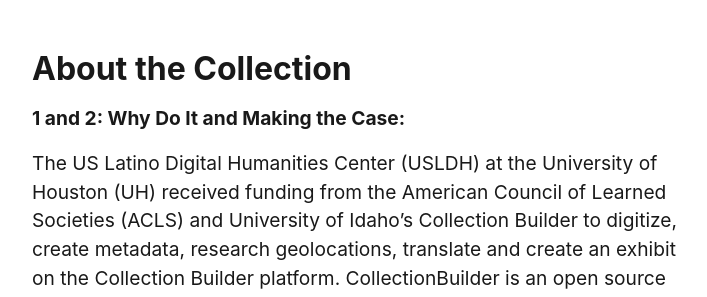
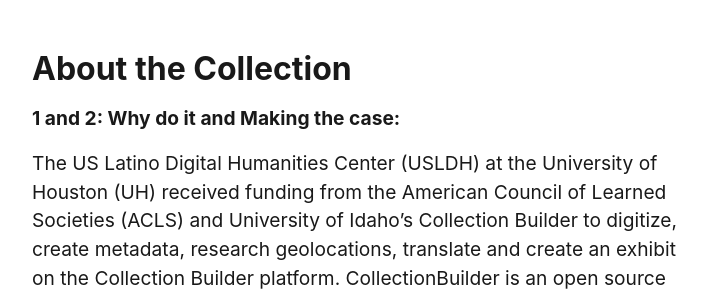
Before and after one commit to RecoveryAPP/hispanictheater, a Jekyll site: the page built from pages/about.md, in a window 1280 px wide and 900 px high, scrolled down 469 px. Shown: the part 154-451 px from the top of the window, without its empty margins (283-990 px from the left). Built offline with Jekyll 4.4.1, drawn with Linux system fonts in a browser that asks for light colours.

Commit message:
fixed capitalization

```diff
--- a/pages/about.md
+++ b/pages/about.md
@@ -14,7 +14,7 @@
 
 ## About the Collection
 
-<b>1 and 2: Why Do It and Making the Case:</b>
+<b>1 and 2: Why do it and Making the case:</b>
 <p>The US Latino Digital Humanities Center (USLDH) at the University of Houston (UH) received funding from the American Council of Learned Societies (ACLS) and University of Idaho’s Collection Builder to digitize, create metadata, research geolocations, translate and create an exhibit on the Collection Builder platform. CollectionBuilder is an open source tool for creating digital collection and exhibit websites that are driven by metadata and powered by modern static web technology.</p>
 
 <p>The Nicolás Kanellos Hispanic Theater Collection is one of the largest archival collections on this topic in the United States. This collection centers the Hispanic community within US theater production and highlights the role that Hispanic theater (actors, writers, producers, musicians, technicians, artists and many others) played in the creation of cultural and sociopolitical capital. The collection documents a rich theater community that includes well known, up and coming and amateur participants. In addition, it also locates Hispanic theatrical productions in time and space. This exhibit will be useful to anyone wishing to learn more about American and Hispanic American theater.</p>
```
